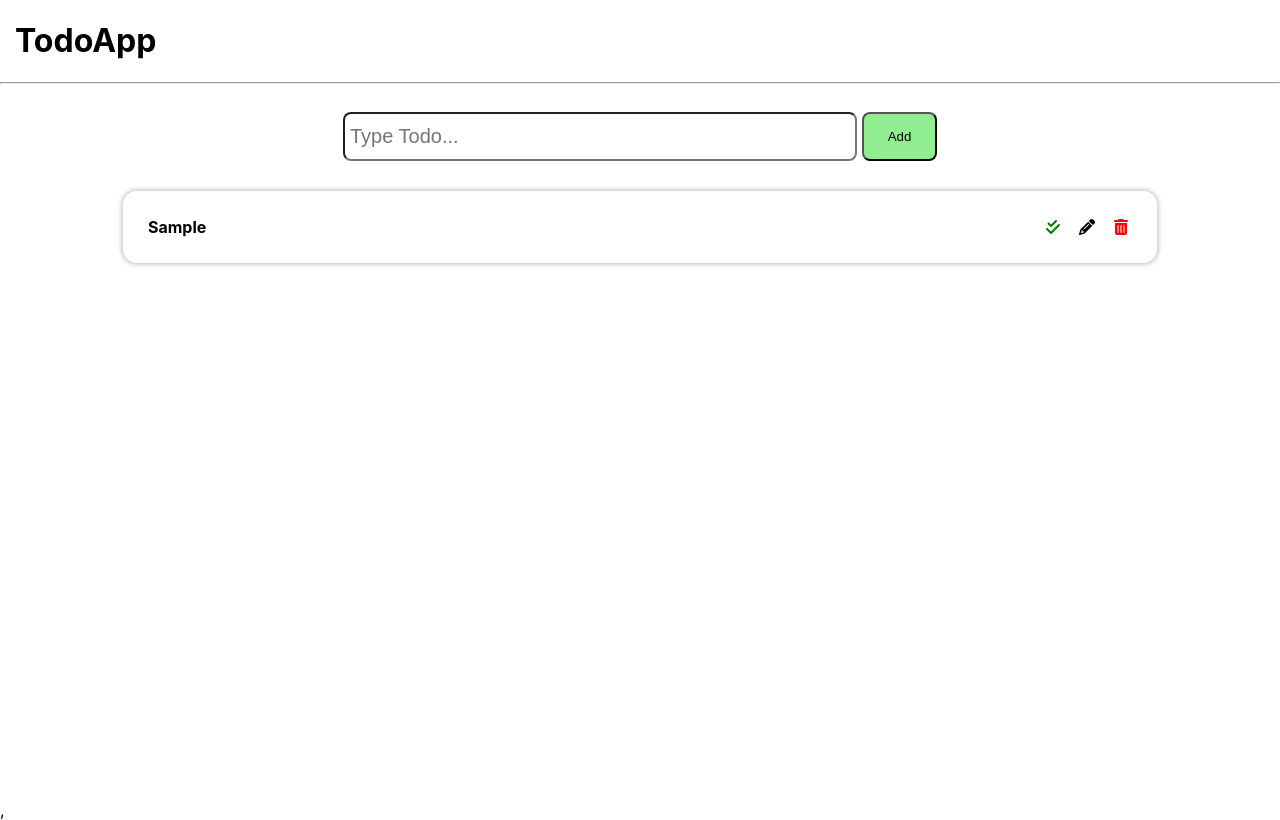
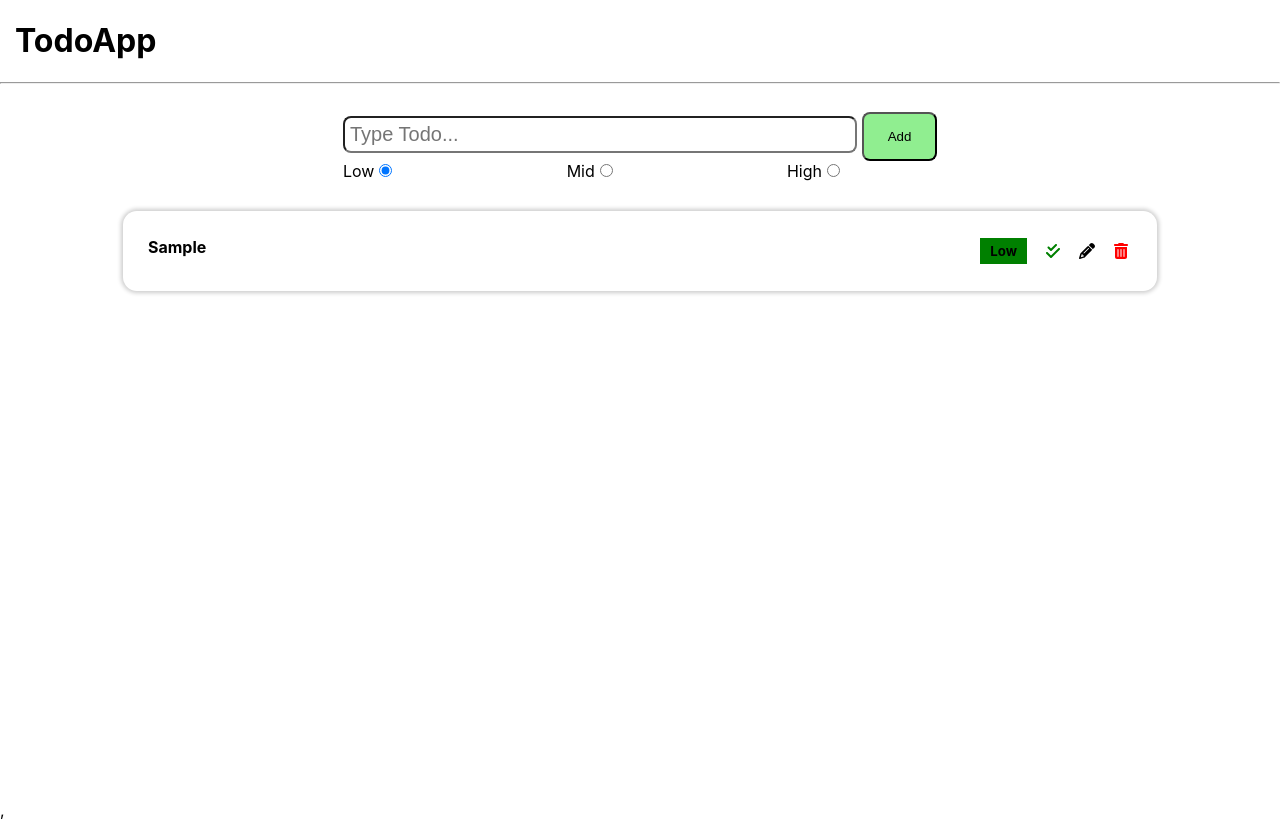
Before and after one commit to idivyamgoyal/NS_Learnings, a React (Create React App) app in the folder Aug2022-2023_batch/ReactJs/todo-app/: page / in a window 1280 px wide. Both pictures are taken after typing "Sample" into the empty fields and a click on the button "Add". Built offline with nearby package versions, Linux system fonts and the light colour scheme.

Commit message:
feat: priority field is added & todos are sorted accordingly - 09/06/2023

```diff
--- a/Aug2022-2023_batch/ReactJs/todo-app/src/components/EditTodo/index.jsx
+++ b/Aug2022-2023_batch/ReactJs/todo-app/src/components/EditTodo/index.jsx
@@ -41,7 +41,12 @@ export const EditTodo = (props) => {
         >
           <h5 style={{ color: "white" }}>X</h5>
         </div>
-        <Input isEditing handleSaveTodo={props.handleSaveTodo} todoValue={props.todo.value} />
+        <Input
+          isEditing
+          handleSaveTodo={props.handleSaveTodo}
+          todoValue={props.todo.value}
+          todoPriority={props.todo.priority}
+        />
       </div>
     </div>
   );
--- a/Aug2022-2023_batch/ReactJs/todo-app/src/components/Input/index.jsx
+++ b/Aug2022-2023_batch/ReactJs/todo-app/src/components/Input/index.jsx
@@ -1,15 +1,20 @@
 import React, { useState } from "react";
+
+const PRIORITY_LABELS = ["Low", "Mid", "High"];
 
 export const Input = (props) => {
   const [todo, setTodo] = useState(props.isEditing ? props.todoValue : "");
+  const [todoPriority, setTodoPriority] = useState(props.isEditing ? props.todoPriority : "Low");
 
   return (
     <div
       style={{
         display: "flex",
         alignSelf: "center",
+        flexDirection: "column",
       }}
     >
+      <div>
         <input
           placeholder={"Type Todo..."}
           onChange={(event) => {
@@ -25,15 +30,16 @@ export const Input = (props) => {
           onKeyDown={(event) => {
             if (event.code === "Enter") {
               event.preventDefault();
-            props.handleSaveTodo(todo);
+              props.handleSaveTodo(todo, todoPriority);
               setTodo("");
+              setTodoPriority("Low");
             }
           }}
         />
         <button
           onClick={(event) => {
             event.preventDefault();
-          props.handleSaveTodo(todo);
+            props.handleSaveTodo(todo, todoPriority);
             setTodo("");
           }}
           style={{
@@ -47,5 +53,28 @@ export const Input = (props) => {
           {props.isEditing ? "Done" : "Add"}
         </button>
       </div>
+      <div style={{ justifyContent: "space-between", display: "flex", width: "500px" }}>
+        {PRIORITY_LABELS.map((priorityLabel, idx) => {
+          return (
+            <label
+              htmlFor={priorityLabel}
+              key={priorityLabel}
+              style={{ color: props.isEditing ? "#FFFFFF" : "#000000" }}
+            >
+              {priorityLabel}
+              <input
+                type={"radio"}
+                onClick={() => {
+                  setTodoPriority(priorityLabel);
+                }}
+                checked={todoPriority === priorityLabel}
+                id={priorityLabel}
+                value={priorityLabel}
+              />
+            </label>
+          );
+        })}
+      </div>
+    </div>
   );
 };
--- a/Aug2022-2023_batch/ReactJs/todo-app/src/components/Task/index.jsx
+++ b/Aug2022-2023_batch/ReactJs/todo-app/src/components/Task/index.jsx
@@ -1,6 +1,12 @@
-import { faCheck, faCheckDouble, faPencilAlt, faTrashAlt } from "@fortawesome/free-solid-svg-icons";
+import { faCheckDouble, faPencilAlt, faTrashAlt } from "@fortawesome/free-solid-svg-icons";
 import { FontAwesomeIcon } from "@fortawesome/react-fontawesome";
 import React from "react";
+
+const PRIORITY_LABEL_COLORS = {
+  Low: "green",
+  Mid: "orange",
+  High: "red",
+};
 
 export const Task = (props) => {
   return (
@@ -21,10 +27,22 @@ export const Task = (props) => {
           flex: 1,
           textDecoration: props.todo.isDone ? "line-through" : null,
           padding: "0px 5px 0px 20px",
+          opacity: props.todo.isDone ? 0.4 : 1,
         }}
       >
         <h4>{props.todo.value}</h4>
       </div>
+      <div style={{ display: "flex" }}>
+        <h5
+          style={{
+            backgroundColor: PRIORITY_LABEL_COLORS[props.todo.priority],
+            padding: "5px 10px",
+            marginRight: "5px",
+            opacity: props.todo.isDone ? 0.4 : 1,
+          }}
+        >
+          {props.todo.priority}
+        </h5>
         <div
           style={{
             backgroundColor: "white",
@@ -33,6 +51,7 @@ export const Task = (props) => {
             justifyContent: "space-around",
             alignItems: "center",
             width: "100px",
+            marginLeft: "5px",
           }}
         >
           <FontAwesomeIcon
@@ -59,5 +78,6 @@ export const Task = (props) => {
           />
         </div>
       </div>
+    </div>
   );
 };
--- a/Aug2022-2023_batch/ReactJs/todo-app/src/screens/MainScreen/index.jsx
+++ b/Aug2022-2023_batch/ReactJs/todo-app/src/screens/MainScreen/index.jsx
@@ -13,9 +13,10 @@ export const MainScreen = (props) => {
 
   /**this function will add new-todo in the todo-list
    * @param todo this is the new todo which will be added in the list which is inserted in the end
+   * @param priority this is the todo priority on which the todos are sorted and displayed
    */
-  const addTodo = (todo) => {
-    dispatch({ type: "todos/addTodo", payload: { todo } });
+  const addTodo = (todo, priority) => {
+    dispatch({ type: "todos/addTodo", payload: { todo, priority } });
   };
 
   /**this function marks a todo done
@@ -42,9 +43,13 @@ export const MainScreen = (props) => {
 
   /** this function will handle the saving of the updated todo
    * @param todoValue this is the updated todos-value which will be updated in the original list
+   * @param updatedPriority this is the updated-todo priority on which the todos are sorted and displayed
    */
-  const saveEditTodo = (todoValue) => {
-    dispatch({ type: "todos/saveEditTodo", payload: { todoId: editingTodo.id, value: todoValue } });
+  const saveEditTodo = (todoValue, updatedPriority) => {
+    dispatch({
+      type: "todos/saveEditTodo",
+      payload: { todoId: editingTodo.id, value: todoValue, priority: updatedPriority },
+    });
     hideEditing();
   };
 
--- a/Aug2022-2023_batch/ReactJs/todo-app/src/store/feature/todos/todosSlice.js
+++ b/Aug2022-2023_batch/ReactJs/todo-app/src/store/feature/todos/todosSlice.js
@@ -1,4 +1,10 @@
 import { createSlice } from "@reduxjs/toolkit";
+
+const PRIORITY_LABEL_ORDER = {
+  High: 1,
+  Mid: 2,
+  Low: 3,
+};
 
 const todoSlice = createSlice({
   name: "todos",
@@ -17,6 +23,11 @@ const todoSlice = createSlice({
         value: action.payload.todo,
         isDone: false,
         id: Date.now(),
+        priority: action.payload.priority,
+      });
+      state.sort((firstTodo, secondTodo) => {
+        // returns -ve (firstTodo will be placed before the secondTodo), zero (either of the values will be adjusted to each other), +ve (secondTodo will be placed before the firstTodo)
+        return PRIORITY_LABEL_ORDER[firstTodo.priority] - PRIORITY_LABEL_ORDER[secondTodo.priority];
       });
     },
     markTodoDone(state, action) {
@@ -30,6 +41,11 @@ const todoSlice = createSlice({
     saveEditTodo(state, action) {
       const todoToBeEdited = state.find((todo) => todo.id === action.payload.todoId);
       todoToBeEdited.value = action.payload.value;
+      todoToBeEdited.priority = action.payload.priority;
+
+      state.sort((firstTodo, secondTodo) => {
+        return PRIORITY_LABEL_ORDER[firstTodo.priority] - PRIORITY_LABEL_ORDER[secondTodo.priority];
+      });
     },
   },
 });
```
Lines whose indentation alone changed are shown as unchanged.
